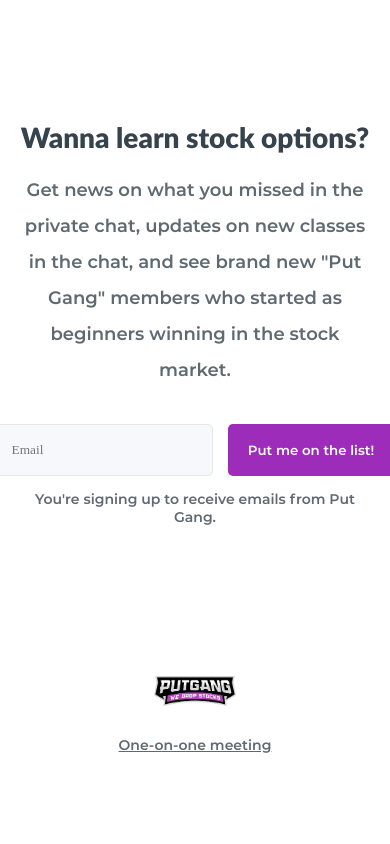
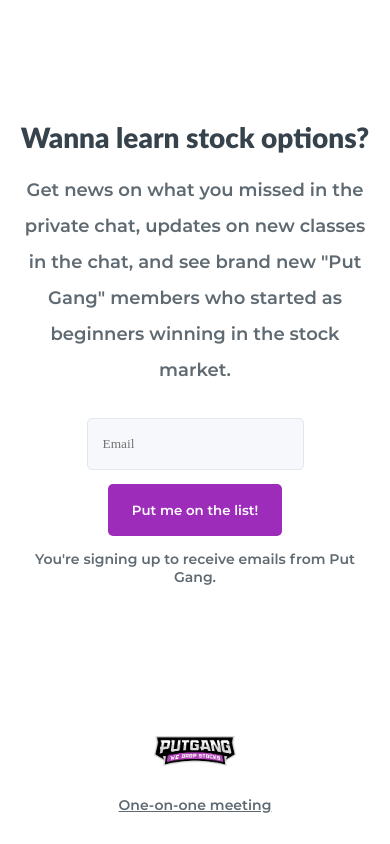
Before and after one commit to Isoaxe/put-gang-landing, a React (Create React App) app: page / in a window 390 px wide. Shown: the part 3070-3914 px from the top of the page. Before the commit the page ends 3854 px from the top, so only its background shows below. Built offline with nearby package versions, Linux system fonts and the light colour scheme; a web font is replaced by a local one.

Commit message:
EmailSignup: Make design responsive
Put the email button below it's input element on very small screens. Adjust margins to suit.

```diff
--- a/src/components/css/EmailSignup.css
+++ b/src/components/css/EmailSignup.css
@@ -87,3 +87,18 @@
   color: #5E6971;
   margin: 30px 0px 30px;
 }
+
+@media only screen and (max-width: 420px) {
+  .email-container {
+    flex-direction: column;
+  }
+
+  .email-container input {
+    margin: 0px 0px 8px;
+  }
+
+  .email-button-container button {
+    width: 80%;
+    height: 52px;
+  }
+}
```
